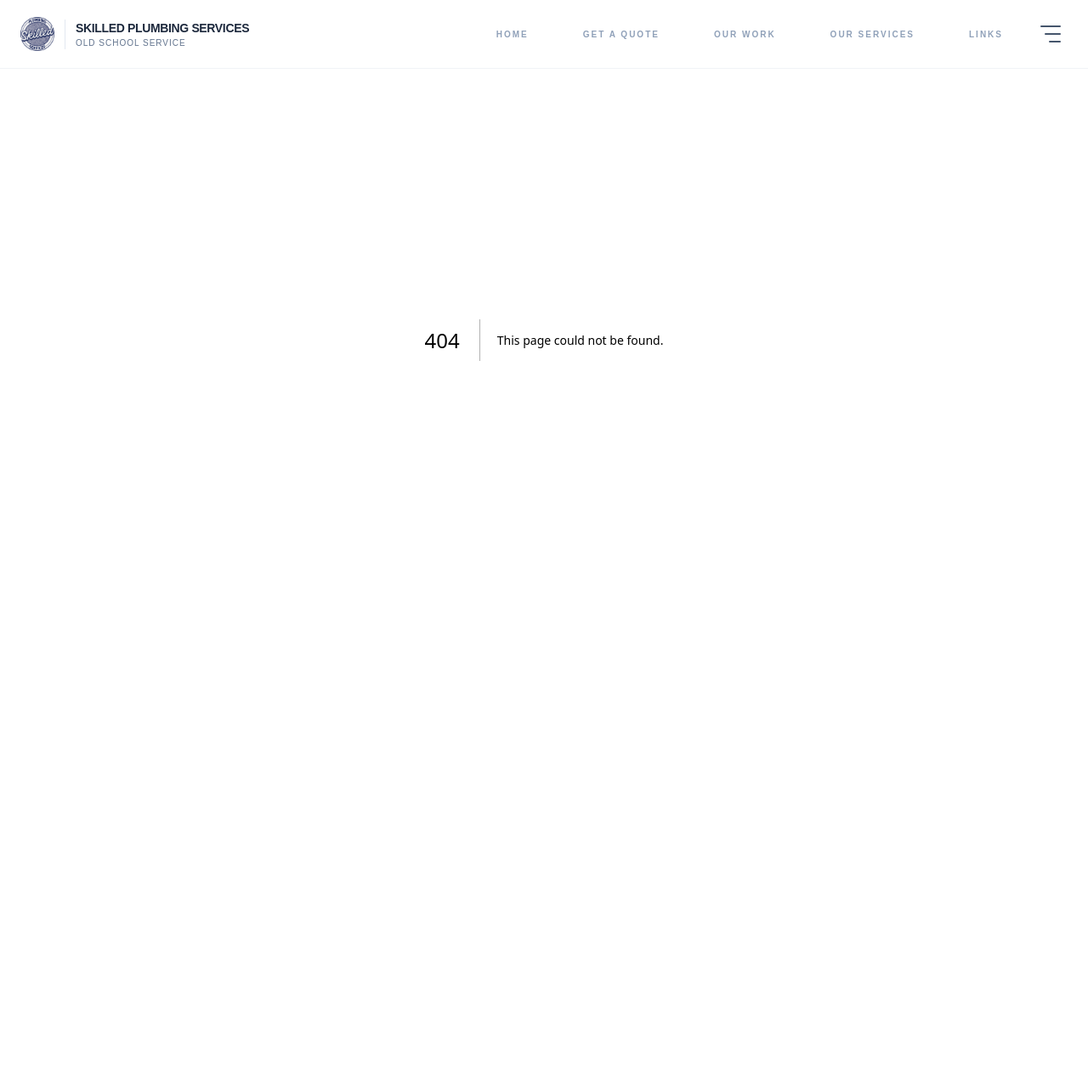
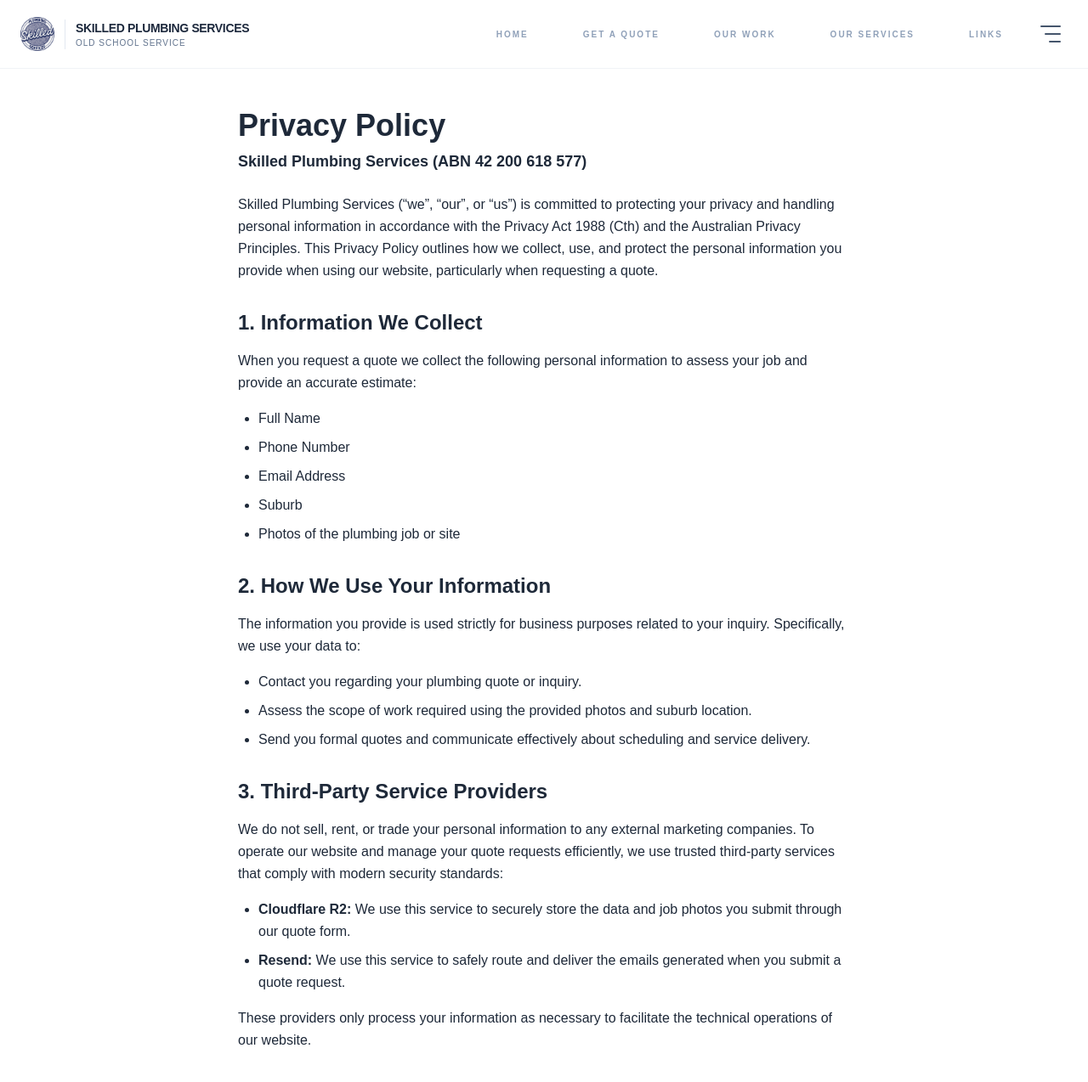
Before and after one commit to boeingtriple777/skilled-plumbing-site, a Next.js app: page /privacy-policy in a window 1280 px wide. Before the commit this address had no page. Shown: the top 1274 px of the page at 85% size. Before the commit the page ends 800 px from the top, so only its background shows below. Built offline with nearby package versions, Linux system fonts and the light colour scheme.

Commit message:
Privacy policy created and quote page updated to reflect

```diff
--- /dev/null
+++ b/src/app/privacy-policy/page.js
@@ -0,0 +1,93 @@
+import React from 'react';
+
+export default function PrivacyPolicy() {
+  return (
+   <main className="max-w-3xl mx-auto px-6 pt-32 pb-12 text-gray-800">
+      <h1 className="text-4xl font-bold mb-2">Privacy Policy</h1>
+
+      <div className="space-y-6 leading-relaxed">
+        <p className="font-semibold text-lg">
+          Skilled Plumbing Services (ABN 42 200 618 577)
+        </p>
+
+        <p>
+          Skilled Plumbing Services (“we”, “our”, or “us”) is committed to protecting your privacy and handling personal information in accordance with the Privacy Act 1988 (Cth) and the Australian Privacy Principles. This Privacy Policy outlines how we collect, use, and protect the personal information you provide when using our website, particularly when requesting a quote.
+        </p>
+        <section>
+          <h2 className="text-2xl font-semibold mt-8 mb-4">1. Information We Collect</h2>
+          <p className="mb-4">
+            When you request a quote we collect the following personal information to assess your job and provide an accurate estimate:
+          </p>
+          <ul className="list-disc pl-6 space-y-2">
+            <li>Full Name</li>
+            <li>Phone Number</li>
+            <li>Email Address</li>
+            <li>Suburb</li>
+            <li>Photos of the plumbing job or site</li>
+          </ul>
+        </section>
+
+        <section>
+          <h2 className="text-2xl font-semibold mt-8 mb-4">2. How We Use Your Information</h2>
+          <p className="mb-4">
+            The information you provide is used strictly for business purposes related to your inquiry. Specifically, we use your data to:
+          </p>
+          <ul className="list-disc pl-6 space-y-2">
+            <li>Contact you regarding your plumbing quote or inquiry.</li>
+            <li>Assess the scope of work required using the provided photos and suburb location.</li>
+            <li>Send you formal quotes and communicate effectively about scheduling and service delivery.</li>
+          </ul>
+        </section>
+
+        <section>
+          <h2 className="text-2xl font-semibold mt-8 mb-4">3. Third-Party Service Providers</h2>
+          <p className="mb-4">
+            We do not sell, rent, or trade your personal information to any external marketing companies. To operate our website and manage your quote requests efficiently, we use trusted third-party services that comply with modern security standards:
+          </p>
+          <ul className="list-disc pl-6 space-y-2">
+            <li>
+              <strong>Cloudflare R2:</strong> We use this service to securely store the data and job photos you submit through our quote form.
+            </li>
+            <li>
+              <strong>Resend:</strong> We use this service to safely route and deliver the emails generated when you submit a quote request.
+            </li>
+          </ul>
+          <p className="mt-4">
+            These providers only process your information as necessary to facilitate the technical operations of our website.
+          </p>
+        </section>
+
+        <section>
+          <h2 className="text-2xl font-semibold mt-8 mb-4">4. Data Security</h2>
+          <p>
+            We take reasonable technical and organizational precautions to prevent the loss, misuse, or alteration of your personal information. Your data is stored securely via our nominated service providers.
+          </p>
+        </section>
+
+        <section>
+          <h2 className="text-2xl font-semibold mt-8 mb-4">5. Overseas Disclosure</h2>
+          <p>
+            Some of the third-party services we use, such as Cloudflare and Resend, may store or process data on servers located outside Australia. By providing your personal information, you acknowledge that your data may be transferred and stored overseas in accordance with applicable privacy laws.
+          </p>
+        </section>
+
+        <section>
+          <h2 className="text-2xl font-semibold mt-8 mb-4">6. Access and Correction</h2>
+          <p>
+            You may request access to the personal information we hold about you and request corrections if it is inaccurate. To do so, please contact us using the details below. For security reasons, we may require you to verify your identity before we provide access or make corrections.
+          </p>
+        </section>
+
+        <section>
+          <h2 className="text-2xl font-semibold mt-8 mb-4">7. Contact Us</h2>
+          <p className="mb-4">
+            If you have any questions about this Privacy Policy, wish to access or correct your data, or have concerns about how your data is handled, please contact us at:
+          </p>
+          <ul className="list-none space-y-2 font-medium">
+            <li>Email: <a href="mailto: ren@skilledplumbingservices.com" className="text-blue-600 hover:underline">ren@skilledplumbingservices.com</a></li>
+          </ul>
+        </section>
+      </div>
+    </main>
+  );
+}
--- a/src/app/quote/page.tsx
+++ b/src/app/quote/page.tsx
@@ -150,7 +150,7 @@ async function handleSubmit(e: React.FormEvent<HTMLFormElement>) {
         <form onSubmit={handleSubmit} className="space-y-6">
           <div className="grid grid-cols-1 gap-6">
             <div>
-  <label className="block text-[10px] uppercase tracking-widest font-bold text-slate-400 mb-2">
+  <label className="block text-[10px] uppercase tracking-widest font-bold text-black mb-2">
     Name <span className="text-red-500 ml-0.5">*</span>
   </label>
   <input
@@ -164,21 +164,21 @@ async function handleSubmit(e: React.FormEvent<HTMLFormElement>) {
   />
 </div>
              <div>
-<label className="block text-[10px] uppercase tracking-widest font-bold text-slate-400 mb-2">
+<label className="block text-[10px] uppercase tracking-widest font-bold text-black-400 mb-2">
     Phone Number <span className="text-red-500 ml-0.5">*</span>
   </label>              <input name="phone"     maxLength={10}
- type="tel" className="w-full bg-white border border-slate-200 rounded-xl p-4 focus:ring-2 focus:ring-slate-900/5 transition-all text-slate-800 disabled:opacity-50" placeholder="0400 000 000" />
+ type="tel" className="w-full bg-white border border-slate-200 rounded-xl p-4 focus:ring-2 focus:ring-slate-900/5 transition-all text-slate-800 disabled:opacity-50" />
             </div>
 
             <div>
-              <label className="block text-[10px] uppercase tracking-widest font-bold text-slate-400 mb-2">Email</label>
+              <label className="block text-[10px] uppercase tracking-widest font-bold text-slate mb-2">Email</label>
               <input name="email" type="email"  maxLength={30} className="w-full bg-white border border-slate-200 rounded-xl p-4 focus:ring-2 focus:ring-slate-900/5 transition-all text-slate-800 disabled:opacity-50"  />
             </div>
 
 
 
             <div>
-             <label className="block text-[10px] uppercase tracking-widest font-bold text-slate-400 mb-2">
+             <label className="block text-[10px] uppercase tracking-widest font-bold text-black mb-2">
     Suburb <span className="text-red-500 ml-0.5">*</span>
   </label>
               <input ref={autoCompleteRef} name="address" type="text" maxLength={20} disabled={isSubmitting} className="w-full bg-white border border-slate-200 rounded-xl p-4 focus:ring-2 focus:ring-slate-900/5 transition-all text-slate-800 disabled:opacity-50"  />
@@ -186,7 +186,7 @@ async function handleSubmit(e: React.FormEvent<HTMLFormElement>) {
 
  {/* UPGRADED Photo Section */}
             <div className="space-y-4">
-             <label className="block text-[10px] uppercase tracking-widest font-bold text-slate-400 mb-2">
+             <label className="block text-[10px] uppercase tracking-widest font-bold text-black mb-2">
     PHOTOS OF THE JOB <span className="text-red-500 ml-0.5">*</span>
   </label>
 
@@ -236,11 +236,12 @@ async function handleSubmit(e: React.FormEvent<HTMLFormElement>) {
             </div>
 
             <div>
-<label className="block text-[10px] uppercase tracking-widest font-bold text-slate-400 mb-2">
+<label className="block text-[10px] uppercase tracking-widest font-bold text-black mb-2">
     Message <span className="text-red-500 ml-0.5">*</span>
   </label>              <textarea name="description" rows={4} maxLength={1500} required disabled={isSubmitting} className="w-full bg-white border border-slate-200 rounded-xl p-4 focus:ring-2 focus:ring-slate-900/5 transition-all text-slate-800 disabled:opacity-50" placeholder="Tell us about the job..." />
             </div>
           </div>
+
   {/* Turnstile Widget */}
           <div className="flex justify-center w-full py-2">
             <Turnstile
@@ -261,6 +262,9 @@ async function handleSubmit(e: React.FormEvent<HTMLFormElement>) {
           >
             {isSubmitting ? "Processing..." : "Send Request"}
           </button>
+          <p className="text-xs text-center text-slate-500">
+              We will only use your details to respond to your enquiry. <br></br>For more information, please read our <Link href="/privacy-policy" className="underline hover:text-slate-800 transition-colors">Privacy Policy</Link>.
+            </p>
         </form>
       </div>
     </div>
```
